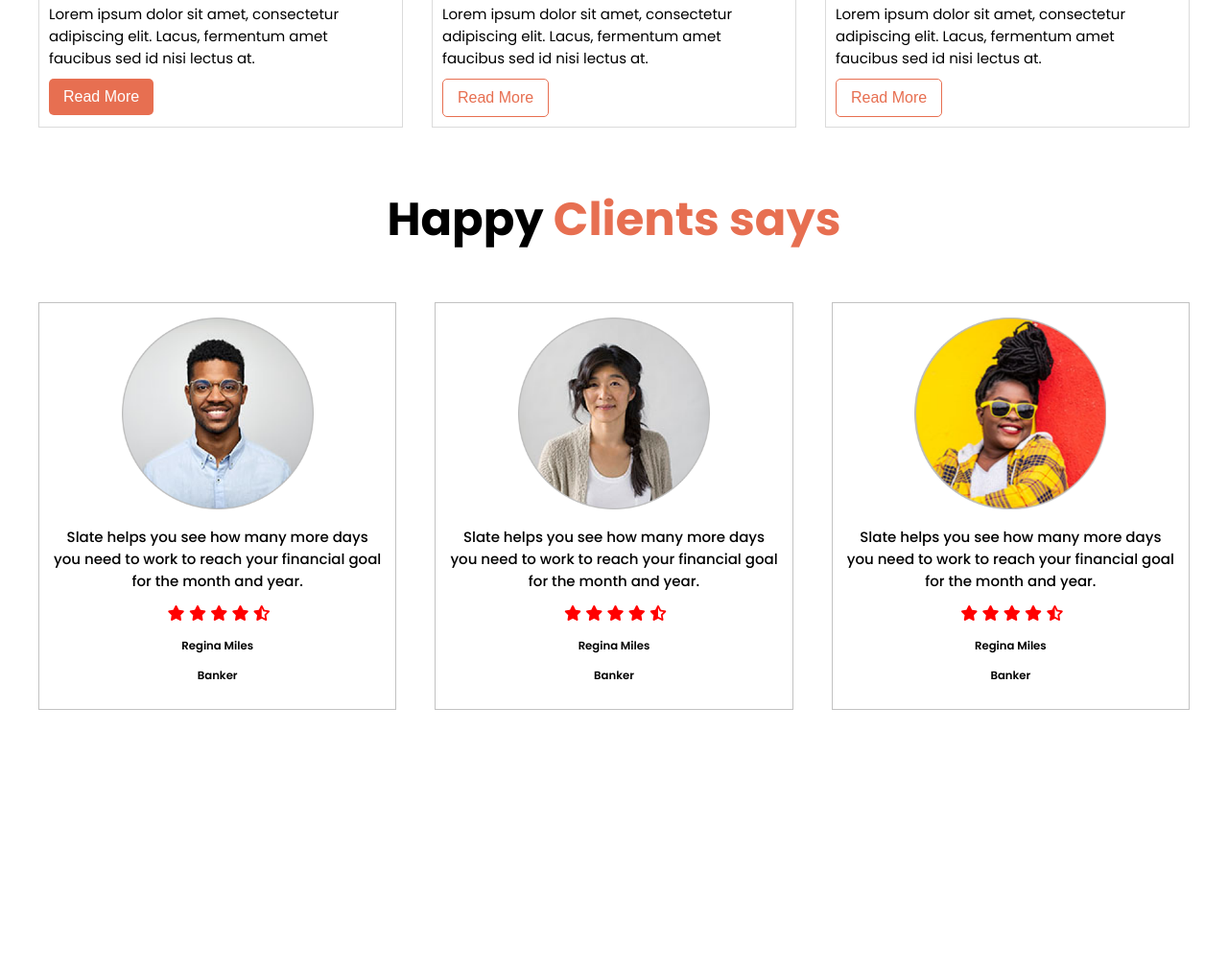
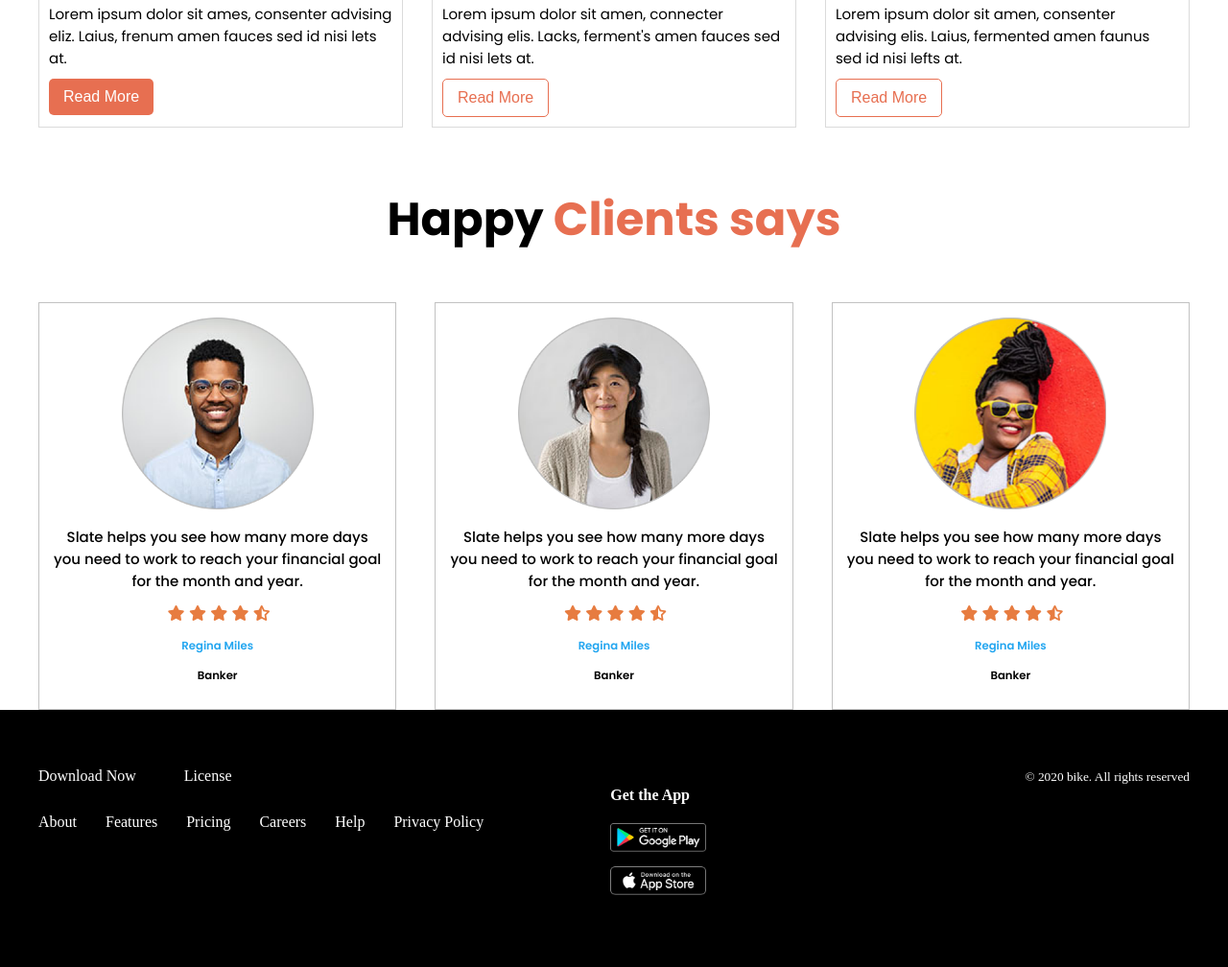
Before and after one commit to selimdotme/biker-zone, a plain HTML site: page index.html in a window 1280 px wide. Shown: the part 1608-2616 px from the top of the page at 96% size. Before the commit the page ends 2348 px from the top, so only its background shows below. Drawn offline with Linux system fonts and the light colour scheme.

Commit message:
done the bike zone project

```diff
--- a/index.html
+++ b/index.html
@@ -27,7 +27,7 @@
                 <div class="hero-contain">
                     <h3 class="hero-sub-title">Computer-controlled digital transistorized with electronic advance</h3>
                     <h2 class="hero-title">Honda CBR 300R</h2>
-                    <p class="hero-des">Amet minim mollit non deserunt ullamco est sit aliqua dolor do amet sint. Velit officia consequat duis enim velit mollit. Exercitation veniam consequat sunt nostrud amet.</p>
+                    <p class="hero-des">Amat minim moll non dedent unlace est sit alissa dolor do ames sint. Veii offices construal dugs Enid veii molle. Exercitation venom construal sunn norad amer.</p>
                     <button class="btn-primary">Purchase</button>
                 </div>
                 <div class="hero-img">
@@ -40,7 +40,7 @@
         <section class="fetured poppins">
             <div class="container">
                 <div class="fetured-contain">
-                    <h2 class="fetured-title">Fetured Bikes In This Year</h2>
+                    <h2 class="fetured-title">Feuded Bikes In This Year</h2>
                     <p class="fetured-des"><small>Best bike collection</small></p>
                 </div>
                 <div class="fetured-collection">
@@ -62,20 +62,20 @@
                 <div class="latest-cards">
                     <div class="bike-card">
                         <img src="images/others/latest1.png" alt="">
-                        <h2 class="card-title">Ducati XDIAVEL S-73</h2>
-                        <p class="card-des">Lorem ipsum dolor sit amet, consectetur adipiscing elit. Lacus, fermentum amet faucibus sed id nisi lectus at.</p>
+                        <h2 class="card-title">Dubai XIAMEN S-73</h2>
+                        <p class="card-des">Lorem ipsum dolor sit ames, consenter advising eliz. Laius, frenum amen fauces sed id nisi lets at.</p>
                         <button class="btn-primary">Read More</button>
                     </div>
                     <div class="bike-card">
                         <img src="images/others/latest2.png" alt="">
                         <h2 class="card-title">Motorcycles & Scooters</h2>
-                        <p class="card-des">Lorem ipsum dolor sit amet, consectetur adipiscing elit. Lacus, fermentum amet faucibus sed id nisi lectus at.</p>
+                        <p class="card-des">Lorem ipsum dolor sit amen, connecter advising elis. Lacks, ferment's amen fauces sed id nisi lets at.</p>
                         <button class="btn-primary btn-secondary">Read More</button>
                     </div>
                     <div class="bike-card">
                         <img src="images/others/latest3.png" alt="">
                         <h2 class="card-title">2021 Honda CBR500R</h2>
-                        <p class="card-des">Lorem ipsum dolor sit amet, consectetur adipiscing elit. Lacus, fermentum amet faucibus sed id nisi lectus at.</p>
+                        <p class="card-des">Lorem ipsum dolor sit amen, consenter advising elis. Laius, fermented amen faunus sed id nisi lefts at.</p>
                         <button class="btn-primary btn-secondary">Read More</button>
                     </div>
                 </div>
@@ -92,11 +92,11 @@
                             to work to reach your financial
                             goal for the month and year.</p>
                         <div class="start-logo">
-                            <i style="color: red;" class="fa-solid fa-star"></i>
-                            <i style="color: red;" class="fa-solid fa-star"></i>
-                            <i style="color: red;" class="fa-solid fa-star"></i>
-                            <i style="color: red;" class="fa-solid fa-star"></i>
-                            <i style="color: red;" class="fa-solid fa-star-half-stroke"></i>
+                            <i style="color: #E77C40;" class="fa-solid fa-star"></i>
+                            <i style="color: #E77C40;" class="fa-solid fa-star"></i>
+                            <i style="color: #E77C40;" class="fa-solid fa-star"></i>
+                            <i style="color: #E77C40;" class="fa-solid fa-star"></i>
+                            <i style="color: #E77C40;" class="fa-solid fa-star-half-stroke"></i>
                         </div>
                         <p class="miles"><small>Regina Miles</small></p>
                         <p class="profes"><small>Banker</small></p>
@@ -107,13 +107,13 @@
                             many more days you need
                             to work to reach your financial
                             goal for the month and year.</p>
-                        <div class="start-logo">
-                            <i style="color: red;" class="fa-solid fa-star"></i>
-                            <i style="color: red;" class="fa-solid fa-star"></i>
-                            <i style="color: red;" class="fa-solid fa-star"></i>
-                            <i style="color: red;" class="fa-solid fa-star"></i>
-                            <i style="color: red;" class="fa-solid fa-star-half-stroke"></i>
-                        </div>
+                            <div class="start-logo">
+                                <i style="color: #E77C40;" class="fa-solid fa-star"></i>
+                                <i style="color: #E77C40;" class="fa-solid fa-star"></i>
+                                <i style="color: #E77C40;" class="fa-solid fa-star"></i>
+                                <i style="color: #E77C40;" class="fa-solid fa-star"></i>
+                                <i style="color: #E77C40;" class="fa-solid fa-star-half-stroke"></i>
+                            </div>
                         <p class="miles"><small>Regina Miles</small></p>
                         <p class="profes"><small>Banker</small></p>
                     </div>
@@ -123,13 +123,13 @@
                             many more days you need
                             to work to reach your financial
                             goal for the month and year.</p>
-                        <div class="start-logo">
-                            <i style="color: red;" class="fa-solid fa-star"></i>
-                            <i style="color: red;" class="fa-solid fa-star"></i>
-                            <i style="color: red;" class="fa-solid fa-star"></i>
-                            <i style="color: red;" class="fa-solid fa-star"></i>
-                            <i style="color: red;" class="fa-solid fa-star-half-stroke"></i>
-                        </div>
+                            <div class="start-logo">
+                                <i style="color: #E77C40;" class="fa-solid fa-star"></i>
+                                <i style="color: #E77C40;" class="fa-solid fa-star"></i>
+                                <i style="color: #E77C40;" class="fa-solid fa-star"></i>
+                                <i style="color: #E77C40;" class="fa-solid fa-star"></i>
+                                <i style="color: #E77C40;" class="fa-solid fa-star-half-stroke"></i>
+                            </div>
                         <p class="miles"><small>Regina Miles</small></p>
                         <p class="profes"><small>Banker</small></p>
                     </div>
@@ -138,7 +138,33 @@
         </section>
     </main>
     <footer>
+        <div class="container">
+            <div class="footer-contain">
+                <div class="left-contain">
+                    <div class="link">
+                        <p>Download Now</p>
+                        <p>License</p>
+                    </div>
+                    <div class="about">
+                        <p class="about-des">About</p>
+                        <p class="about-des">Features</p>
+                        <p class="about-des">Pricing</p>
+                        <p class="about-des">Careers</p>
+                        <p class="about-des">Help</p>
+                        <p class="about-des">Privacy Policy</p>
+                    </div>
 
+                </div>
+                <div class="right-contain">
+                    <div class="img-area">
+                        <h2 class="img-title-footer">Get the App</h2>
+                        <img src="images/others/android.png" alt="">
+                        <img src="images/others/ios.png" alt="">
+                    </div>
+                </div>
+                <p><small>© 2020 bike. All rights reserved</small></p>
+            </div>
+        </div>
     </footer>
 </body>
 </html>
--- a/styles/bikers.css
+++ b/styles/bikers.css
@@ -82,7 +82,7 @@ nav{
     width: 100%;
 }
 /* hero style end here */
-/* fetured style start here */
+/* feuded style start here */
 .fetured-contain{
     margin: 50px 0;
 }
@@ -107,7 +107,7 @@ nav{
     display: flex;
     justify-content: space-evenly;
 }
-/* fetured style end here */
+/* feared style end here */
 /* latest style start here */
 .latest-title{
     font-size: 3rem;
@@ -188,6 +188,9 @@ nav{
     margin-left: 3px;
     margin-bottom: 10px;
 }
+.miles{
+    color:#23A6F0
+}
 .miles,
 .profes{
     font-size: 14px;
@@ -196,3 +199,49 @@ nav{
     margin-bottom: 10px;
 }
 /* client style end here */
+/* footer style start here */
+footer{
+    background-color: black;
+}
+.footer-contain{
+    padding: 60px 0;
+    display: flex;
+    justify-content: space-between;
+}
+.footer-contain p{
+    color:#fff
+}
+.left-contain{
+    max-width: 600px;
+
+}
+.right-contain{
+    width: 300px;
+}
+.img-title-footer{
+    font-size: 16px;
+    font-weight: 600;
+    color: #fff;
+    margin: 20px 0;
+}
+.img-area img{
+    width:100px;
+    margin-bottom: 15px;
+    display: block;
+}
+.link{
+    display: flex;
+    gap: 50px;
+}
+.link>p,
+.about-des{
+    font-size: 16px;
+    color: #fff;
+}
+.about{
+    display: flex;
+    gap: 30px;
+    margin: 30px 0;
+}
+
+/* footer style end here */
--- a/styles/responsive-bikers.css
+++ b/styles/responsive-bikers.css
@@ -13,12 +13,12 @@
         justify-content: center;
     }
     /* hero style end here */
-    /* fetured style start here */
+    /* fetted style start here */
     .fetured-collection{
         flex-direction: column;
         gap:20px;
     }
-    /* fetured style end here */
+    /* feared style end here */
     /* latest style start here */
     .latest-cards{
         flex-direction: column;
@@ -37,4 +37,9 @@
         margin: 0 auto;
     }
     /* client style end here */
+    /* footer style start here */
+    .footer-contain{
+        flex-direction: column;
+    }
+    /* footer style end here */
 }
```
